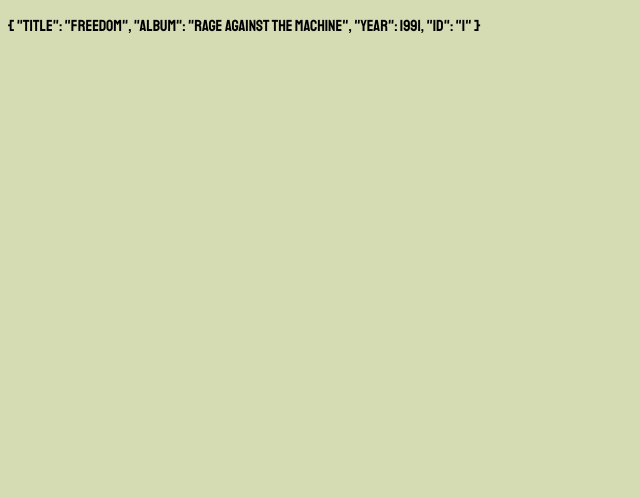
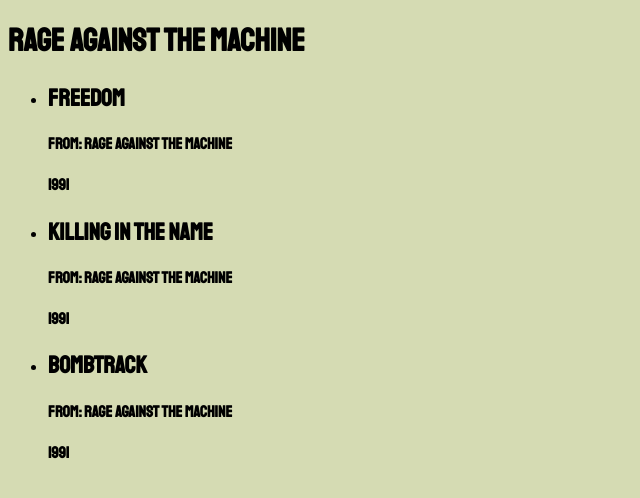
Before and after one commit to gabrigomez/r4ge, a Vue app: page / in a window 1280 px wide. Shown: the top 498 px of the page, without its empty margins (0-640 px from the left). Built offline with nearby package versions, Linux system fonts and the light colour scheme.

Commit message:
MusicList component

```diff
--- a/src/App.vue
+++ b/src/App.vue
@@ -1,18 +1,20 @@
 <template>
-  <p>
-    {{ music[0] }}
-  </p>
+  <div class="app">
+    <h1>RAGE AGAINST THE MACHINE</h1>
+    <MusicList :musics="musics" />
+  </div>
 </template>
 
 <script lang="ts">
 import { defineComponent, reactive, ref, toRefs } from "vue";
 import Music from "./types/Music";
+import MusicList from "./components/MusicList.vue";
 
 export default defineComponent({
   name: "App",
-  components: {},
+  components: { MusicList },
   setup() {
-    const music = ref<Music[]>([
+    const musics = ref<Music[]>([
       {
         title: "Freedom",
         album: "Rage Against The Machine",
@@ -33,7 +35,7 @@
       },
     ]);
 
-    return { music };
+    return { musics };
   },
   methods: {},
 });
--- /dev/null
+++ b/src/components/MusicList.vue
@@ -0,0 +1,28 @@
+<template>
+  <div>
+    <ul>
+      <li v-for="music in musics" :key="music.id">
+        <h2>{{ music.title }}</h2>
+        <h4>From: {{ music.album }}</h4>
+        <h4>{{ music.year }}</h4>
+      </li>
+    </ul>
+  </div>
+</template>
+
+<script lang="ts">
+import { defineComponent, PropType } from "vue";
+import Music from "../types/Music";
+
+export default defineComponent({
+  props: {
+    musics: {
+      require: true,
+      type: Array as PropType<Music[]>,
+    },
+  },
+});
+</script>
+
+<style>
+</style>
```
